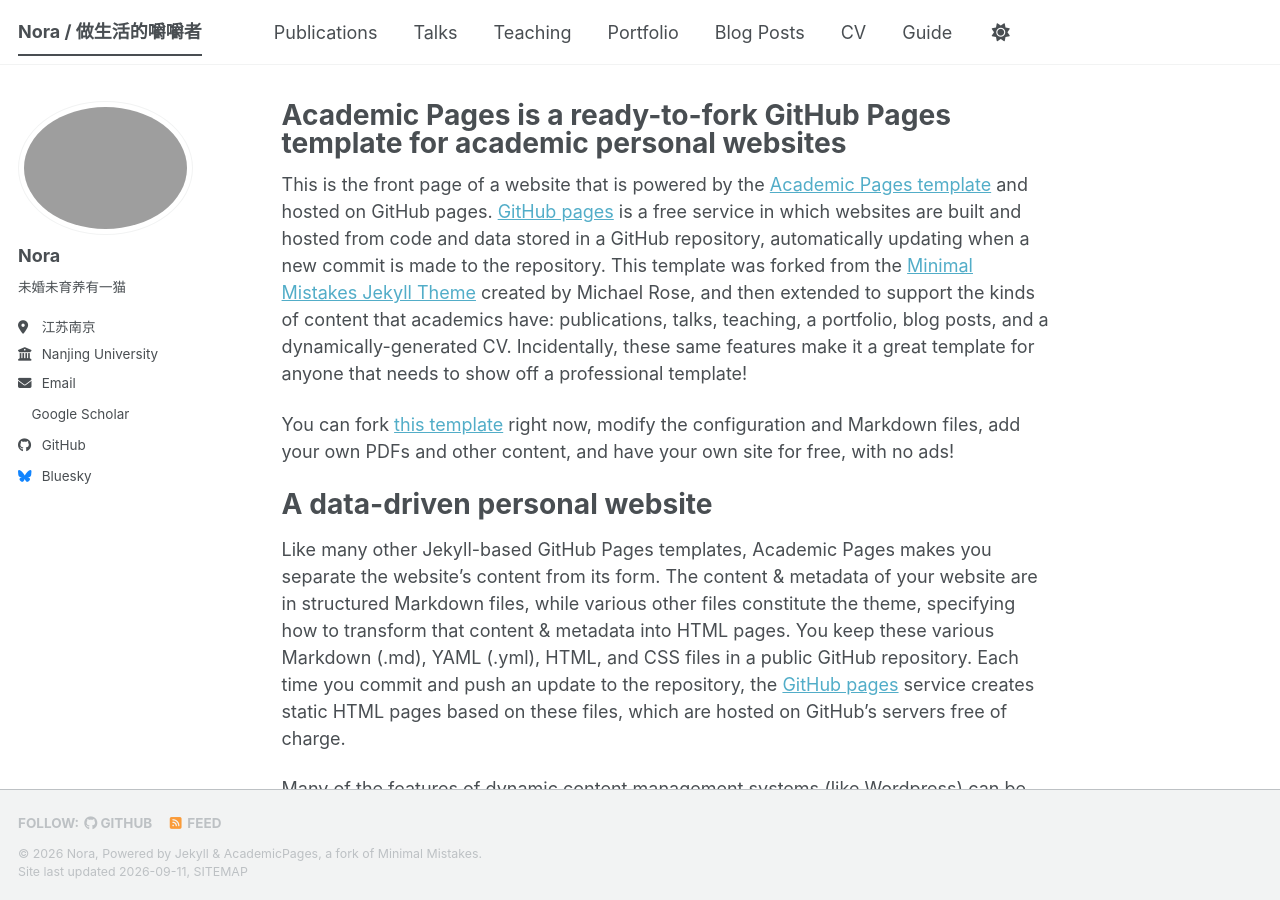
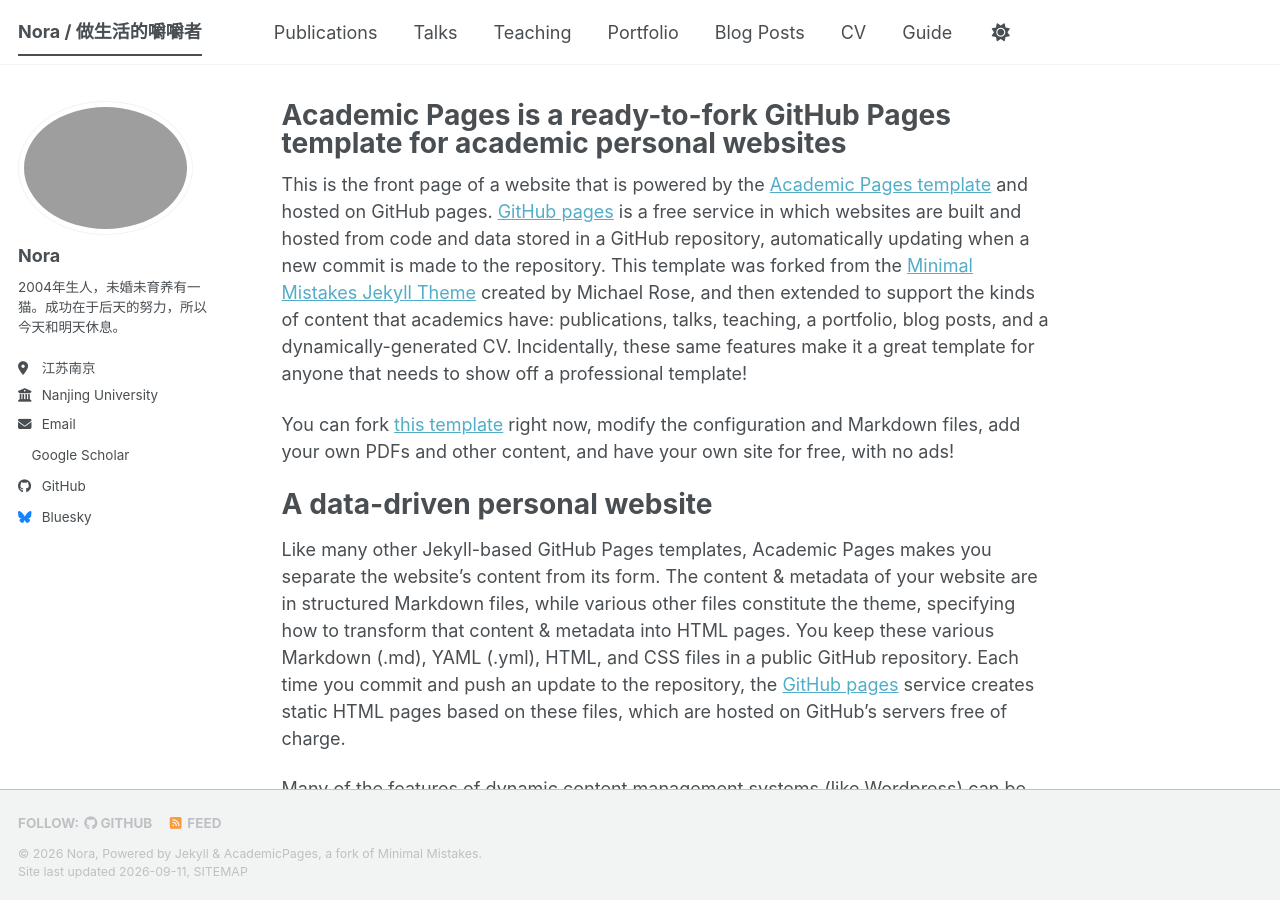
Before and after one commit to Nora1lib/Nora1lib.github.io, a Jekyll site: the page built from _pages/about.md, in a window 1280 px wide and 900 px high. Built offline with Jekyll 4.4.1, drawn with Linux system fonts in a browser that asks for light colours; a style sheet for code colours, icons or effects is not loaded.

Commit message:
Update _config.yml

```diff
--- a/_config.yml
+++ b/_config.yml
@@ -26,7 +26,7 @@ author:
   avatar           : "dony.jpg"
   name             : "Nora"
   pronouns         : # example: "she/her"
-  bio              : "未婚未育养有一猫"
+  bio              : "2004年生人，未婚未育养有一猫。成功在于后天的努力，所以今天和明天休息。"
   location         : "江苏南京"
   employer         : "Nanjing University"
   uri              : # URL
```
